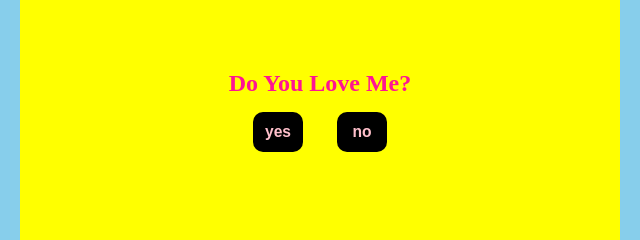
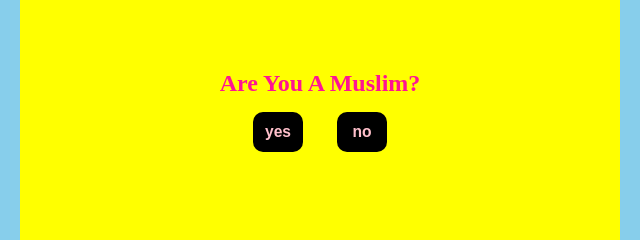
Before and after one commit to juSt6790/afdul, a plain HTML site: page index.htm in a window 1280 px wide. Shown: the part 282-522 px from the top of the page, 320-960 px from the left. Drawn offline with Linux system fonts and the light colour scheme.

Commit message:
Update index.htm

```diff
--- a/index.htm
+++ b/index.htm
@@ -11,7 +11,7 @@
 
 <body>
     <div class="wrapper">
-        <h2 class="question">Do You Love Me?</h2>
+        <h2 class="question">Are You A Muslim?</h2>
         <div class="buttons">
             <button class="yes">
                 <h3>yes</h3>
```
